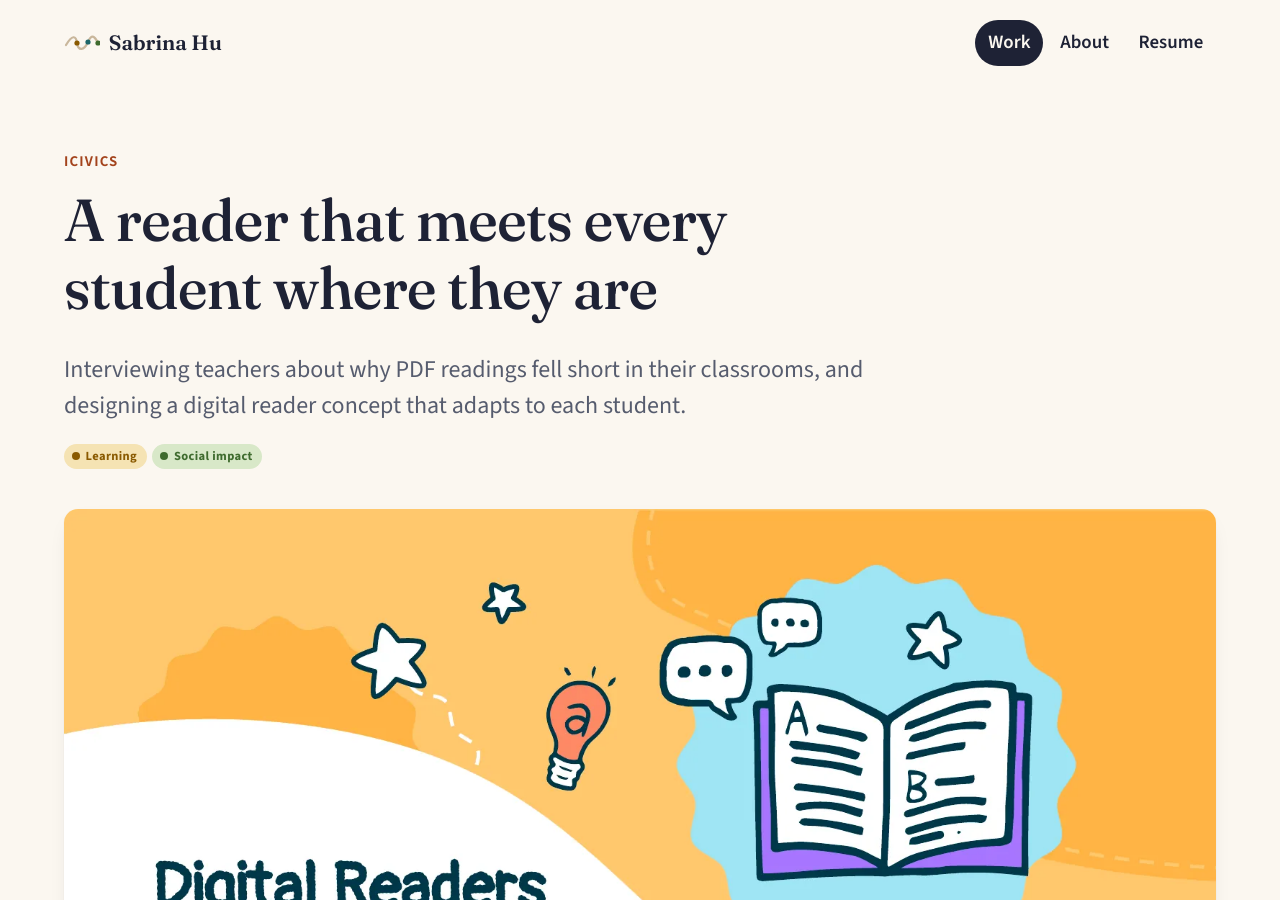
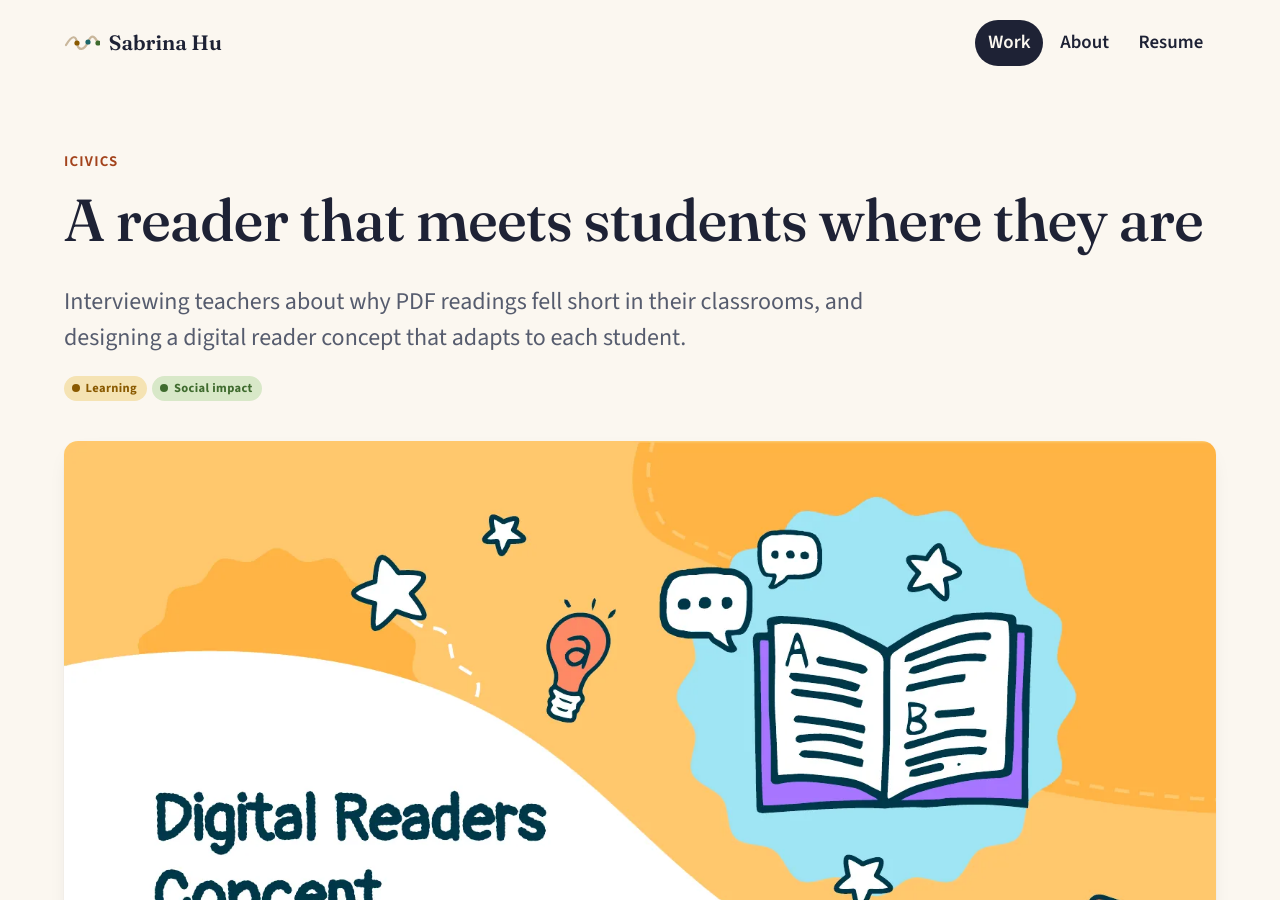
Before and after one commit to sabrinahu618/portfolio, a Jekyll site: the page built from _projects/icivics.md, in a window 1280 px wide and 900 px high. Built offline with Jekyll 4.4.1, drawn with Linux system fonts in a browser that asks for light colours.

Commit message:
iCivics: shorten title
Co-Authored-By: Claude Opus 5.5 <noreply@anthropic.com>
Claude-Session: https://claude.ai/code/session_01HybnYJGYPLDq5hkAYptQSd

```diff
--- a/_projects/icivics.md
+++ b/_projects/icivics.md
@@ -1,5 +1,5 @@
 ---
-title: A reader that meets every student where they are
+title: A reader that meets students where they are
 org: iCivics
 summary: Interviewing teachers about why PDF readings fell short in their classrooms, and designing a digital reader concept that adapts to each student.
 themes: [learning, impact]
```
